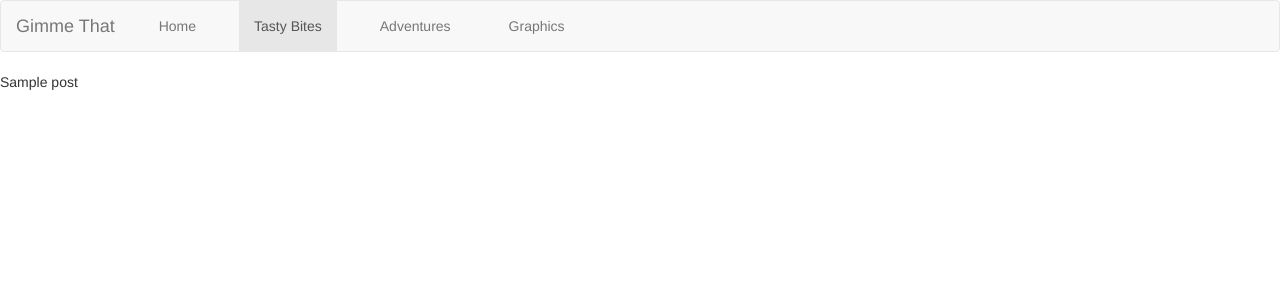
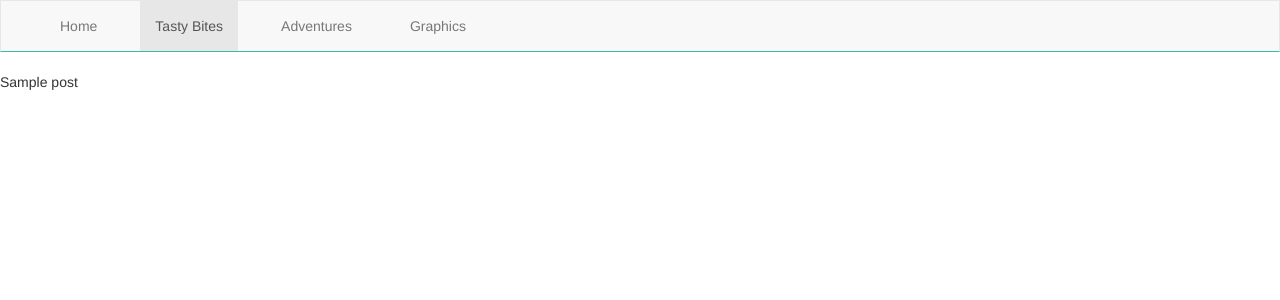
Before and after one commit to howinator/GimmeThat, a Django app: page /posts/category/tasty-bites/ in a window 1280 px wide. Shown: the top 300 px of the page. Run offline with Django 3.2, Linux system fonts and the light colour scheme; data comes from the database, SQL or seed files in the repository; tables that the repository leaves empty hold one stand-in row (values such as "Sample post"); some libraries are stand-ins or nearby versions.

Commit message:
template changes

```diff
--- a/src/static/css/base.css
+++ b/src/static/css/base.css
@@ -1,3 +1,13 @@
+@font-face {
+    font-family: hellenascript;
+    src: url("/static/fonts/hellenascript.ttf");
+}
+
+@font-face {
+    font-family: basictitlefont;
+    src: url("/static/fonts/basictitlefont.ttf");
+}
+
 html, body {
     height: 100%;
 }
@@ -16,3 +26,9 @@
         margin-right: 1em;
     }
 }
+
+.navbar {
+    border-bottom: 1px solid #39bba3;
+    border-radius: 0px;
+    /*border-bottom-color: #39bba3;*/
+}
--- a/src/templates/navbar.html
+++ b/src/templates/navbar.html
@@ -8,7 +8,7 @@
         <span class="icon-bar"></span>
         <span class="icon-bar"></span>
       </button>
-      <a class="navbar-brand" href="https://gimmeth.at/posts">Gimme That</a>
+      {# <a class="navbar-brand" href="https://gimmeth.at/posts">Gimme That</a> #}
     </div>
     <div class="collapse navbar-collapse" id="myNavbar">
       <ul class="nav navbar-nav">
```
Also changed, not shown: src/static/css/post_list.css (+0 -10 lines).
